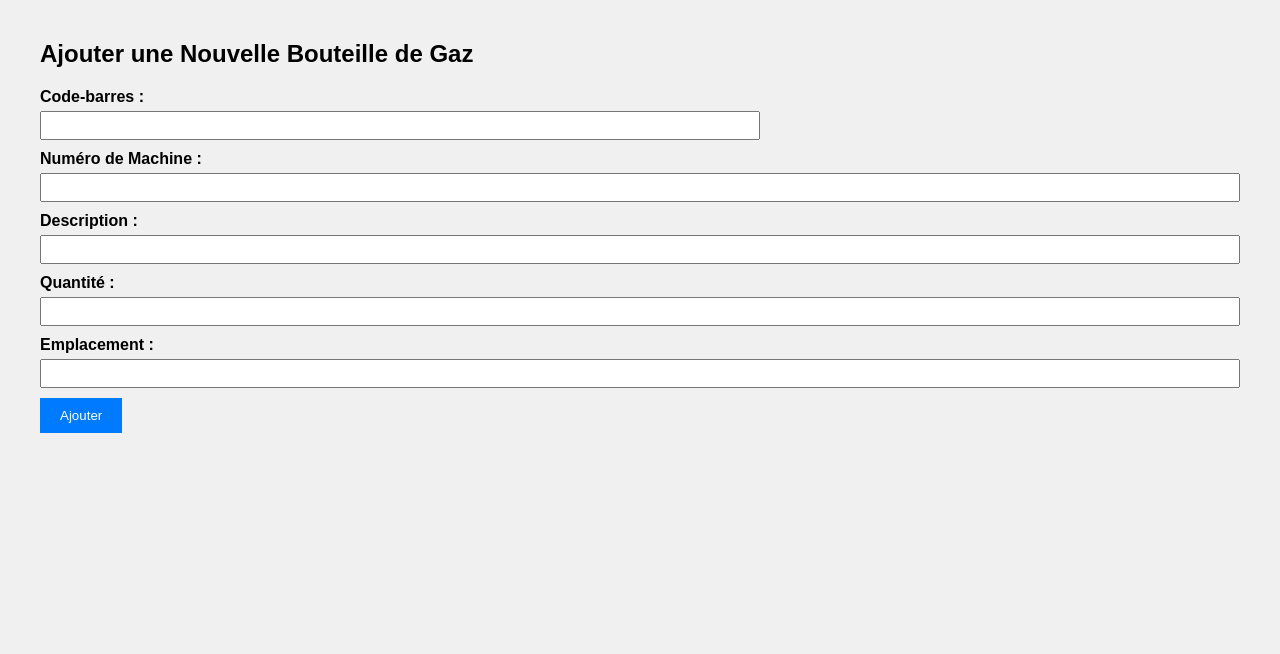
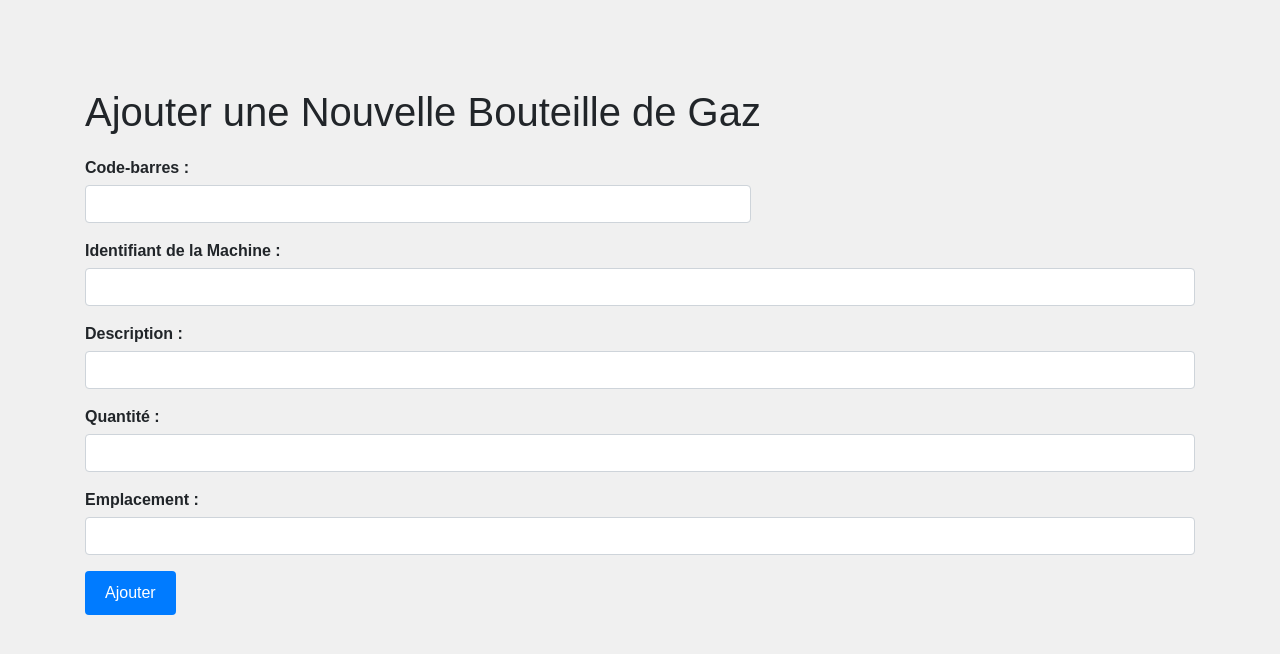
Before and after one commit to drlamine1995/code_barre_project, a Flask app: page /add in a window 1280 px wide. Shown: the top 654 px of the page. Run offline with Flask 3, Linux system fonts and the light colour scheme; some libraries are stand-ins or nearby versions.

Commit message:
upgrade visuel du projet

```diff
--- a/Projet.py/static/style.css
+++ b/Projet.py/static/style.css
@@ -14,15 +14,8 @@ body {
 }
 
 /* Style des titres */
-h1 {
-    font-size: 24px;
+h1, h2 {
     margin-bottom: 20px;
-}
-
-h2 {
-    font-size: 18px;
-    margin-top: 20px;
-    margin-bottom: 10px;
 }
 
 /* Style des formulaires */
--- a/Projet.py/templates/add.html
+++ b/Projet.py/templates/add.html
@@ -3,28 +3,35 @@
 <head>
     <meta charset="UTF-8">
     <title>Ajouter une Nouvelle Bouteille de Gaz</title>
+    <link rel="stylesheet" href="https://maxcdn.bootstrapcdn.com/bootstrap/4.5.2/css/bootstrap.min.css">
     <link rel="stylesheet" href="{{ url_for('static', filename='style.css') }}">
 </head>
 <body>
+    <div class="container mt-5">
         <h1>Ajouter une Nouvelle Bouteille de Gaz</h1>
-
         <form method="POST" action="/add">
+            <div class="form-group">
                 <label for="code_barres">Code-barres :</label>
-        <input type="text" id="code_barres" name="code_barres" required><br>
-
-        <label for="numero_machine">Numéro de Machine :</label>
-        <input type="text" id="numero_machine" name="numero_machine" required><br>
-
+                <input type="text" class="form-control" id="code_barres" name="code_barres" required>
+            </div>
+            <div class="form-group">
+                <label for="numero_machine">Identifiant de la Machine :</label>
+                <input type="text" class="form-control" id="numero_machine" name="numero_machine" required>
+            </div>
+            <div class="form-group">
                 <label for="description">Description :</label>
-        <input type="text" id="description" name="description"><br>
-
+                <input type="text" class="form-control" id="description" name="description">
+            </div>
+            <div class="form-group">
                 <label for="quantite">Quantité :</label>
-        <input type="number" id="quantite" name="quantite"><br>
-
+                <input type="number" class="form-control" id="quantite" name="quantite">
+            </div>
+            <div class="form-group">
                 <label for="emplacement">Emplacement :</label>
-        <input type="text" id="emplacement" name="emplacement"><br>
-
-        <button type="submit">Ajouter</button>
+                <input type="text" class="form-control" id="emplacement" name="emplacement">
+            </div>
+            <button type="submit" class="btn btn-primary">Ajouter</button>
         </form>
+    </div>
 </body>
 </html>
```
Also changed, not shown: Projet.py/templates/edit.html (+22 -14 lines), Projet.py/templates/index.html (+15 -7 lines), README.md. Lines whose indentation alone changed are shown as unchanged.
